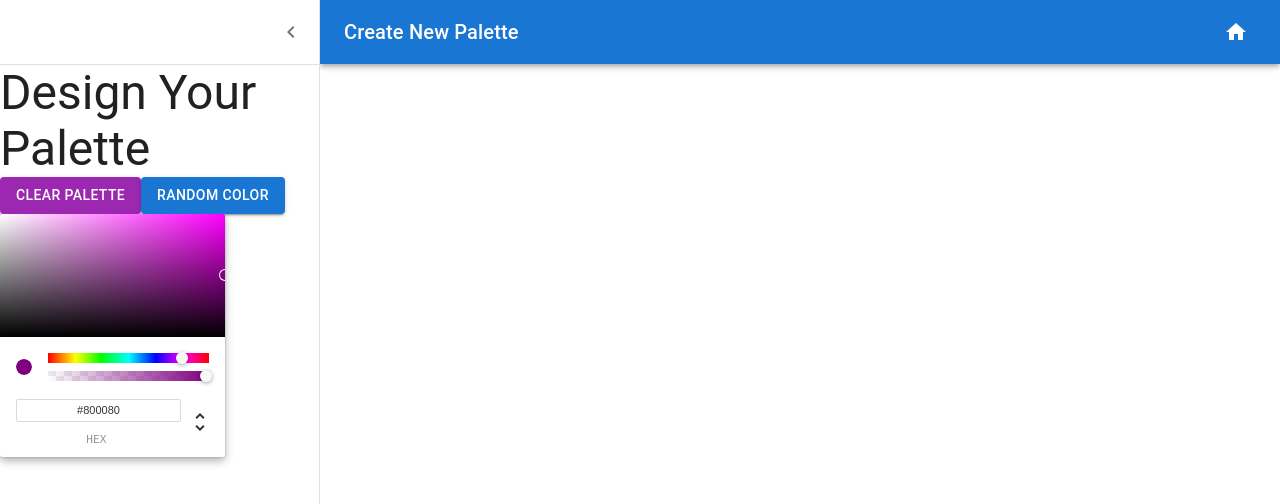
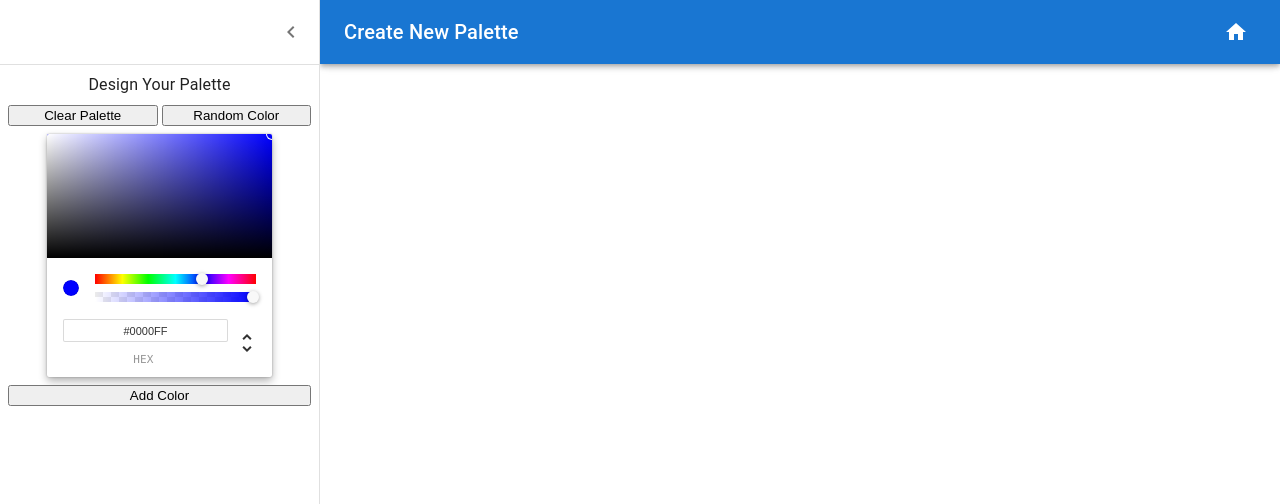
Before and after one commit to brentbess21/color-palette-app, a React (Create React App) app: page /new-palette in a window 1280 px wide. Shown: the top 504 px of the page. Built offline with nearby package versions, Linux system fonts and the light colour scheme.

Commit message:
work on new palette form, including color picker

```diff
--- a/src/@types/models.d.ts
+++ b/src/@types/models.d.ts
@@ -2,6 +2,7 @@ declare namespace Model {
 
     export interface StoreState {
         paletteState: PaletteState
+        colorsState: ColorsState
     }
 
     export interface PaletteState {
@@ -29,6 +30,10 @@ declare namespace Model {
         id: string;
         emoji: string;
         colors: Color[];
+    }
+
+    export interface ColorsState {
+        colors: Color[] | [];
     }
 
     export interface Color {
--- /dev/null
+++ b/src/components/colorPicker/ColorPicker.scss
@@ -0,0 +1,17 @@
+.colorPicker {
+  display: flex;
+  flex-direction: column;
+  align-items: center;
+  width: 100%;
+  padding: 8px;
+  gap: 8px;
+  .buttonContainer{
+    display: flex;
+    gap: 4px;
+    justify-content: space-evenly;
+    width: 100%;
+  }
+  button{
+    width: 100%;
+  }
+}
--- /dev/null
+++ b/src/components/colorPicker/ColorPicker.tsx
@@ -0,0 +1,51 @@
+import React, {useState} from 'react';
+import './ColorPicker.scss';
+import {ChromePicker} from "react-color";
+import {connect} from "react-redux";
+import {addColor, ColorActionTypes} from "../../state/actions/colorsActions";
+
+interface ColorPickerStateProps {
+    colors: Model.Color[];
+}
+
+interface ColorPickerDispatchProps {
+    addColor: (name: string, color: any)=> void ;
+}
+
+interface ColorPickerCustomProps{
+
+}
+
+type ColorPickerProps = ColorPickerStateProps & ColorPickerDispatchProps & ColorPickerCustomProps;
+
+const ColorPicker: React.FC<ColorPickerProps> = (props: ColorPickerProps) : React.ReactElement => {
+    const [pickedColor, setPickedColor] = useState<any>('#0000FF');
+
+
+    function handleAddColor(){
+        console.log(pickedColor)
+        props.addColor('random color', pickedColor)
+    }
+
+    return (
+        <div className={'colorPicker'}>
+            <h1>Design Your Palette</h1>
+            <div className={'buttonContainer'}>
+                <button>Clear Palette</button>
+                <button>Random Color</button>
+            </div>
+            <ChromePicker color={pickedColor} onChange={(color)=>setPickedColor(color)}/>
+            <button onClick={handleAddColor}>Add Color</button>
+        </div>
+    )
+}
+
+const MapStateToProps = (state: Model.StoreState) : Model.ColorsState => {
+    return ({
+        colors: state.colorsState.colors
+    })
+}
+
+const MapDispatchToProps = {addColor}
+
+export default connect(MapStateToProps, MapDispatchToProps)(ColorPicker);
--- /dev/null
+++ b/src/components/draggableColorCard/DraggableColorCard.scss
@@ -0,0 +1,3 @@
+.draggableColorCard {
+
+}
--- a/src/components/slideOutDrawer/SlideOutDrawer.scss
+++ b/src/components/slideOutDrawer/SlideOutDrawer.scss
@@ -0,0 +1,3 @@
+.slideOutDrawer {
+
+}
--- a/src/components/slideOutDrawer/SlideOutDrawer.tsx
+++ b/src/components/slideOutDrawer/SlideOutDrawer.tsx
@@ -1,7 +1,6 @@
 import React, { useState } from 'react';
 import { styled, useTheme } from '@mui/material/styles';
 import Box from '@mui/material/Box';
-import Button from '@mui/material/Button';
 import Drawer from '@mui/material/Drawer';
 import CssBaseline from '@mui/material/CssBaseline';
 import MuiAppBar, { AppBarProps as MuiAppBarProps } from '@mui/material/AppBar';
@@ -13,9 +12,13 @@ import MenuIcon from '@mui/icons-material/Menu';
 import ChevronLeftIcon from '@mui/icons-material/ChevronLeft';
 import HomeIcon from '@mui/icons-material/Home';
 import {useNavigate} from "react-router";
-import { ChromePicker } from 'react-color';
+import {ChromePicker, Color, ColorResult} from 'react-color';
 
 const drawerWidth = 320;
+
+interface SlideOutDrawerProps {
+    colorPickerComponent: React.ReactElement;
+}
 
 const Main = styled('main', { shouldForwardProp: (prop) => prop !== 'open' })<{
     open?: boolean;
@@ -66,18 +69,35 @@ const DrawerHeader = styled('div')(({ theme }) => ({
     justifyContent: 'flex-end',
 }));
 
-const SlideOutDrawer : React.FC = () : React.ReactElement => {
+const SlideOutDrawer : React.FC<SlideOutDrawerProps> = (props: SlideOutDrawerProps) : React.ReactElement => {
     const navigate = useNavigate();
     const theme = useTheme();
     const [open, setOpen] = useState<boolean>(true);
+    const [color, setColor] = useState<any>('#0000FF');
+    const [colors] = useState<any>([]);
 
-    const handleDrawerOpen = () => {
+    function handleDrawerOpen(){
         setOpen(true);
     };
 
-    const handleDrawerClose = () => {
+    function handleDrawerClose(){
         setOpen(false);
     };
+
+    function addNewColor() {
+        colors.push(color)
+        console.log(colors)
+    }
+
+    function renderColorList() {
+        return (
+            <ul>
+                {colors.map((addedColor: ColorResult) =>{
+                    return <li style={{backgroundColor: addedColor.hex}}>{addedColor.hex}</li>
+                })}
+            </ul>
+        )
+    }
 
     return (
         <Box sx={{ display: 'flex' }}>
@@ -126,15 +146,20 @@ const SlideOutDrawer : React.FC = () : React.ReactElement => {
                     </IconButton>
                 </DrawerHeader>
                 <Divider />
-                <Typography variant={'h3'}>Design Your Palette</Typography>
-                <Box sx={{display: 'flex'}}>
-                    <Button variant={'contained'} color={'secondary'}>Clear Palette</Button>
-                    <Button variant={'contained'} color={'primary'}>Random Color</Button>
-                </Box>
-                <ChromePicker color={'purple'} onChangeComplete={newColor=>console.log(newColor)}/>
+
+                {props.colorPickerComponent}
+
+                {/*<Typography variant={'h3'}>Design Your Palette</Typography>*/}
+                {/*<Box sx={{display: 'flex'}}>*/}
+                {/*    <Button variant={'contained'} color={'secondary'}>Clear Palette</Button>*/}
+                {/*    <Button variant={'contained'} color={'primary'}>Random Color</Button>*/}
+                {/*</Box>*/}
+                {/*<ChromePicker color={color} onChange={(color)=>setColor(color)}/>*/}
+                {/*<Button onClick={addNewColor} variant={'contained'} color={'primary'} style={{backgroundColor: color.hex}}>Add Color</Button>*/}
             </Drawer>
             <Main open={open}>
                 <DrawerHeader />
+                {renderColorList()}
             </Main>
         </Box>
     );
--- a/src/pages/newPalettePage/NewPalettePage.tsx
+++ b/src/pages/newPalettePage/NewPalettePage.tsx
@@ -1,12 +1,13 @@
 import React from 'react';
 import './NewPalettePage.scss';
 import SlideOutDrawer from "../../components/slideOutDrawer/SlideOutDrawer";
+import ColorPicker from "../../components/colorPicker/ColorPicker";
 
 const NewPalettePage : React.FC = () : React.ReactElement => {
     return (
         <div className={'newPalettePage'}>
             <h1>New Palette</h1>
-            <SlideOutDrawer />
+            <SlideOutDrawer colorPickerComponent={<ColorPicker />} />
         </div>
     )
 }
--- /dev/null
+++ b/src/state/actions/colorsActions.ts
@@ -0,0 +1,13 @@
+
+export enum ColorActionTypes {
+    addColor = 'ADD_COLOR'
+}
+
+interface AddColorAction {
+    type: ColorActionTypes.addColor;
+    payload: Model.Color
+}
+
+export function addColor(name: string, color: any) : AddColorAction {
+    return({type: ColorActionTypes.addColor, payload: {name: name, color: color.hex}})
+}
--- /dev/null
+++ b/src/state/reducers/colorsReducer.ts
@@ -0,0 +1,16 @@
+import  { ColorActionTypes } from "../actions/colorsActions";
+
+const initialColorsState = {
+    colors: []
+}
+
+const colorsReducer = (state : Model.ColorsState = initialColorsState, action: any) => {
+    switch (action.type) {
+        case(ColorActionTypes.addColor):
+            return ({...state, colors: [...state.colors, action.payload]})
+        default:
+            return state
+    }
+}
+
+export default colorsReducer;
--- a/src/state/reducers/index.ts
+++ b/src/state/reducers/index.ts
@@ -1,6 +1,8 @@
 import { combineReducers } from "redux";
 import paletteReducer from "./paletteReducer";
+import colorsReducer from "./colorsReducer";
 
 export default combineReducers<Model.StoreState>({
-    paletteState: paletteReducer
+    paletteState: paletteReducer,
+    colorsState: colorsReducer
 })
```
Also changed, not shown: src/components/draggableColorCard/DraggableColorCard.tsx (added, +12 -0 lines).
